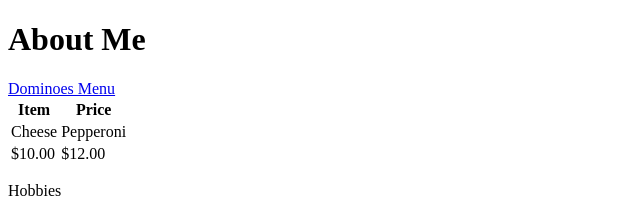
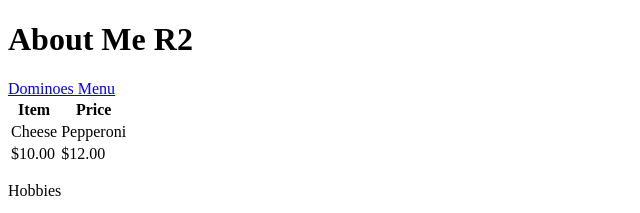
Before and after one commit to EX-Salesforce-Training/squad-repo-hapsburg-hopefuls, a plain HTML site: page about-me_alan.html in a window 1280 px wide. Shown: the top 213 px of the page, 0-640 px from the left. Drawn offline with Linux system fonts and the light colour scheme.

Commit message:
Add files via upload

```diff
--- a/about-me_alan.html
+++ b/about-me_alan.html
@@ -8,7 +8,7 @@
 </head>
 <body>
     <header>
-        <h1>About Me</h1>
+        <h1>About Me R2</h1>
     </header>
     <section>
         <a href="dominos.com">Dominoes Menu</a>
```
